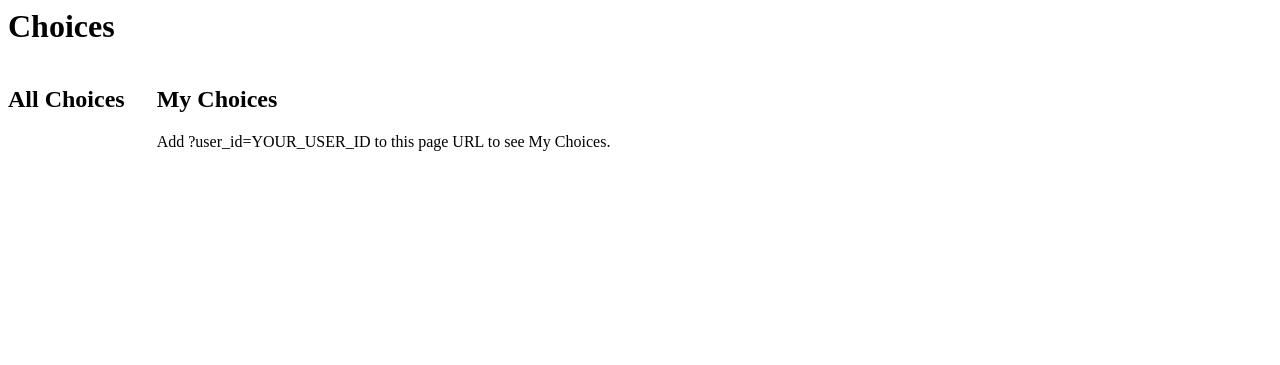
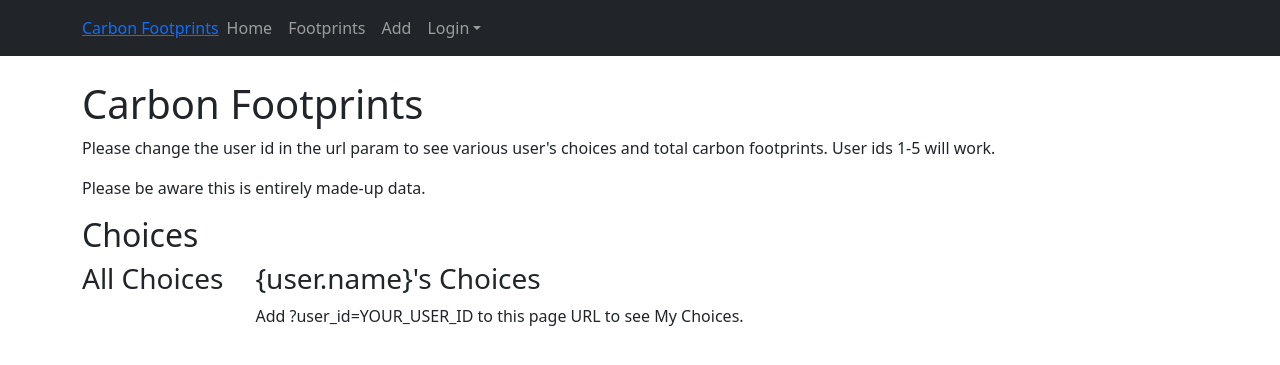
Before and after one commit to kristenstoeckeler/carbon-footprint-calculator, a Django app: page /footprints/ in a window 1280 px wide. Shown: the top 365 px of the page. Run offline with Django 3.2, Linux system fonts and the light colour scheme; data that the repository does not hold is empty.

Commit message:
Updating UI

```diff
--- a/app/footprints/templates/footprints/choices_list.html
+++ b/app/footprints/templates/footprints/choices_list.html
@@ -1,23 +1,26 @@
-<html>
-  <body>
-    <h1>Choices</h1>
+{% extends "footprints/base.html" %}
+
+{% block title %}Choices{% endblock %}
+
+{% block content %}
+<div class="container">
+  <h2>Choices</h2>
   <div style="display: flex; gap: 2rem; align-items: flex-start;">
     <div>
-        <h2>All Choices</h2>
+      <h3>All Choices</h3>
       <ul>
         {% for choice in choices %}
-          <li>{{ choice.name }}</li>
-          <li>{{ choice.carbon }} metric tons per year</li>
+        <li>{{ choice.name }} - {{ choice.carbon }} metric tons per year</li>
         {% endfor %}
       </ul>
     </div>
 
     <div id="my-choices">
-        <h2>My Choices</h2>
+      <h3>{user.name}'s Choices</h3>
       {% if user_id %}
       {% if selected_user %}
       <div id="my-total-footprint">
-              <strong>Total Footprint:</strong> {{ selected_user.total_footprint }} <p>metric tons per year</p>
+        <strong>Total Footprint:</strong> {{ selected_user.total_footprint }} metric tons per year
       </div>
       {% else %}
       <p>User not found for id {{ user_id }}.</p>
@@ -34,5 +37,5 @@
       {% endif %}
     </div>
   </div>
-  </body>
-</html>
+</div>
+{% endblock content %}
```
Lines whose indentation alone changed are shown as unchanged.
